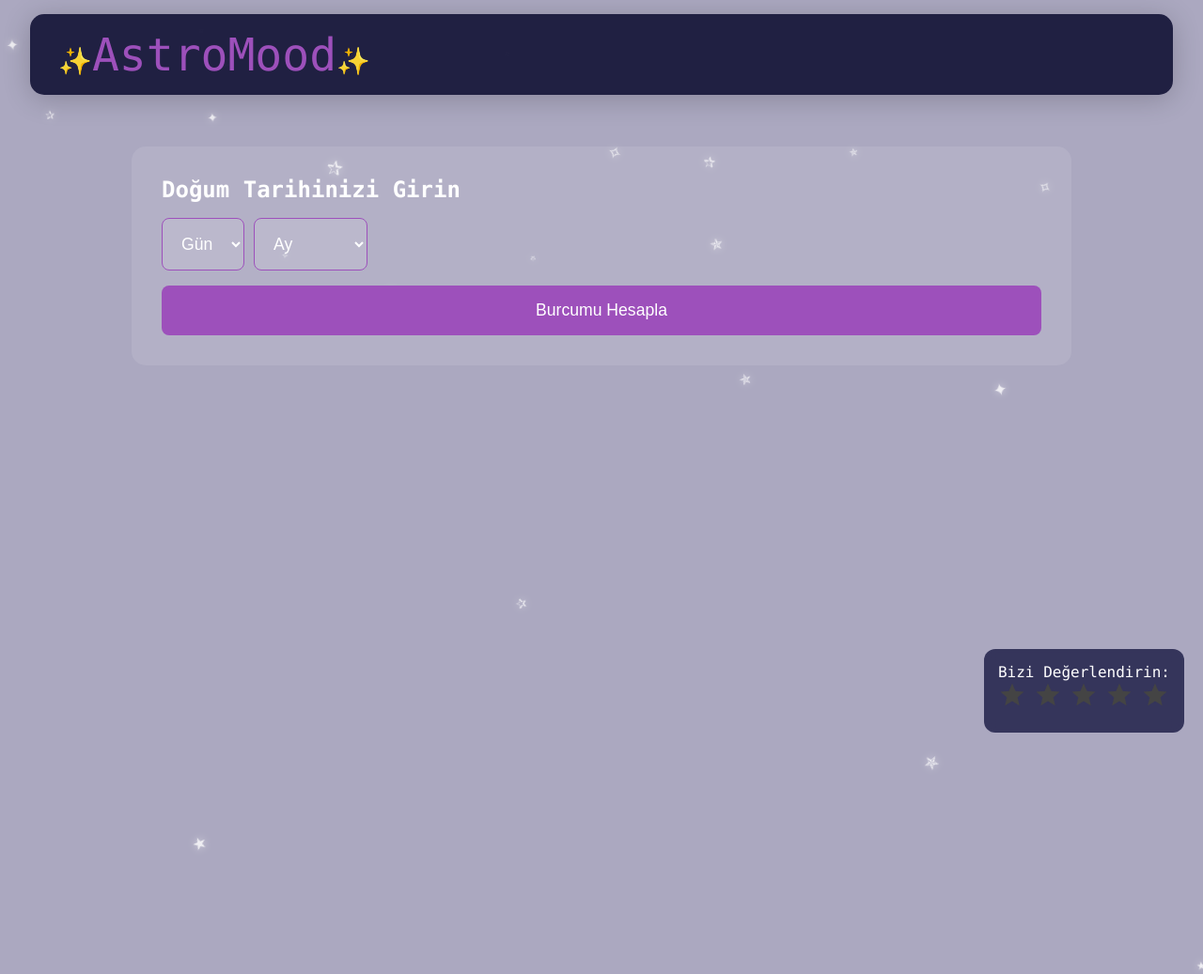
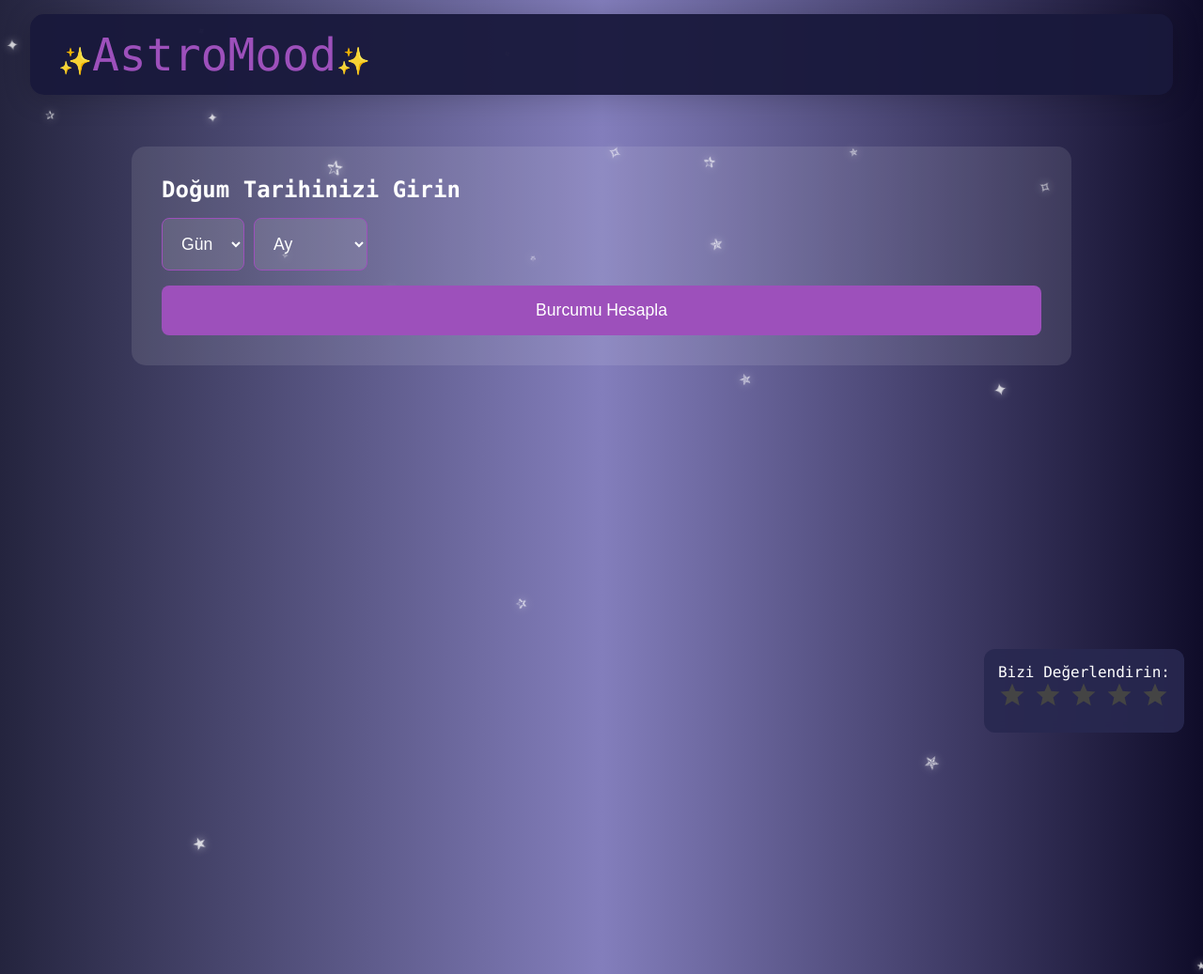
Before and after one commit to hazal327/AstroMood, a Flask app: page / in a window 1280 px wide. Shown: the whole page at 94% size. Run offline with Flask 3, Linux system fonts and the light colour scheme.

Commit message:
Update style.css

```diff
--- a/astroMood/static/css/style.css
+++ b/astroMood/static/css/style.css
@@ -6,9 +6,11 @@
 
 body {
     font-family: "Lucida Console", "Courier New", monospace;
-    background: #aba8c0;
+    background: #0f0c29;
+    background: linear-gradient(to right, #24243e, #837ebc, #0f0c29);
     color: #fff;
     overflow-x: hidden;
+    min-height: 100vh;
 }
 
 nav {
```
